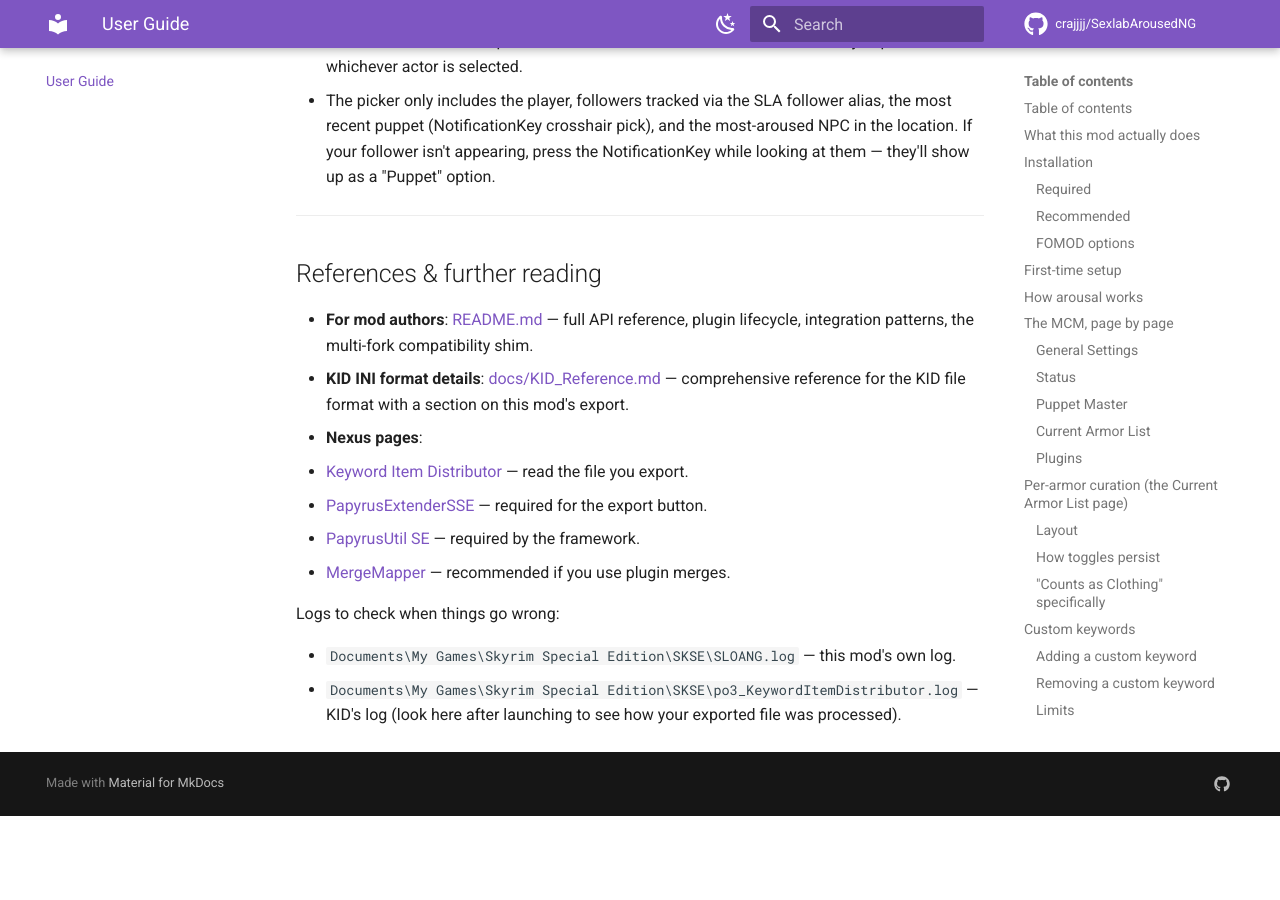
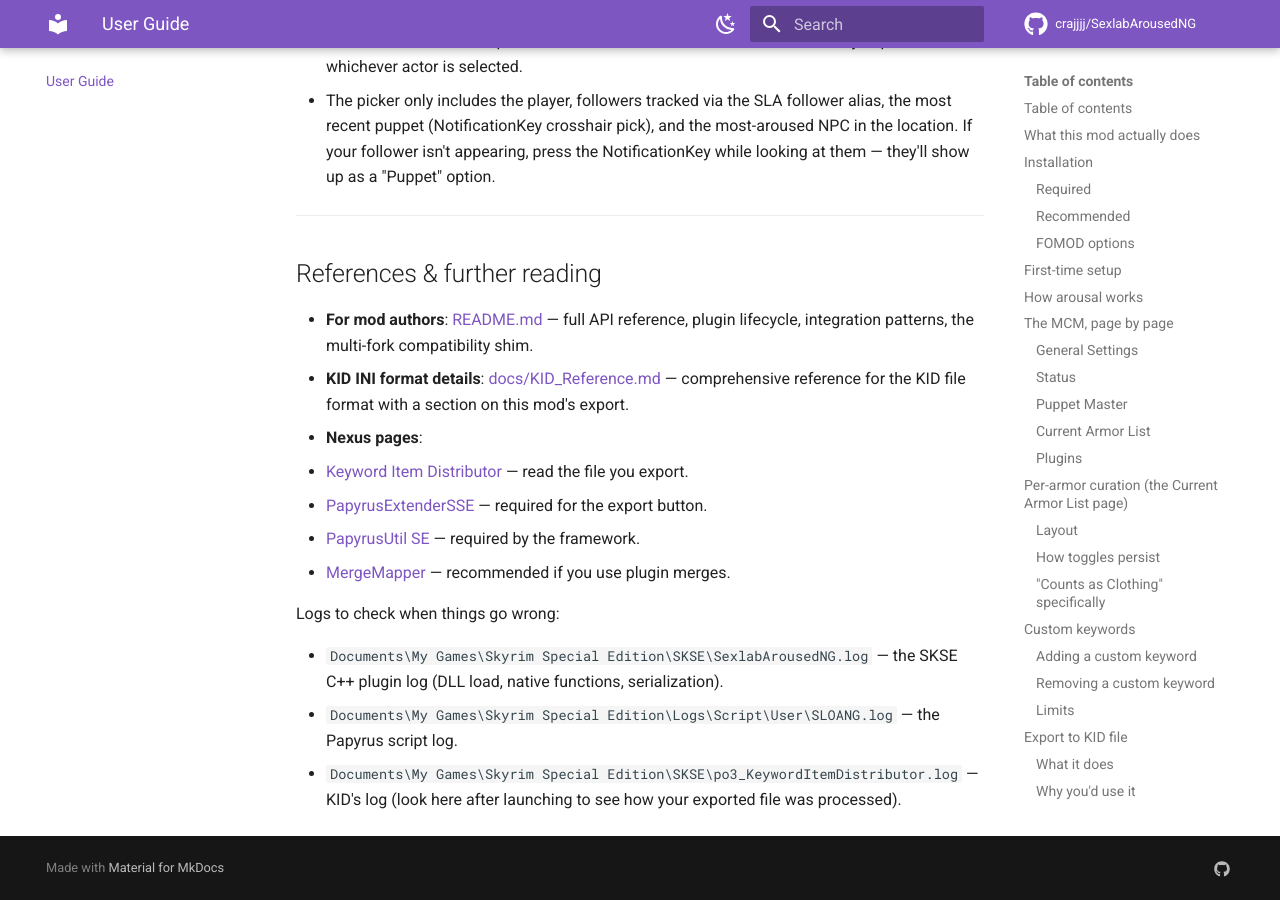
Before and after one commit to crajjjj/SexlabArousedNG, an MkDocs documentation site: the page built from docs/UserGuide.md, in a window 1280 px wide and 900 px high, scrolled down 14188 px. Built offline with MkDocs 1.6.1 and Material for MkDocs 9.7.7, drawn with Linux system fonts in a browser that asks for light colours; comment, search, counter and statistics services are not loaded; before the commit the page ends 15004 px from its top, so only the background shows below that.

Commit message:
docs: correct SKSE log filename and document Papyrus log

```diff
--- a/docs/UserGuide.md
+++ b/docs/UserGuide.md
@@ -402,5 +402,6 @@
 
 Logs to check when things go wrong:
 
-- `Documents\My Games\Skyrim Special Edition\SKSE\SLOANG.log` — this mod's own log.
+- `Documents\My Games\Skyrim Special Edition\SKSE\SexlabArousedNG.log` — the SKSE C++ plugin log (DLL load, native functions, serialization).
+- `Documents\My Games\Skyrim Special Edition\Logs\Script\User\SLOANG.log` — the Papyrus script log.
 - `Documents\My Games\Skyrim Special Edition\SKSE\po3_KeywordItemDistributor.log` — KID's log (look here after launching to see how your exported file was processed).
```
